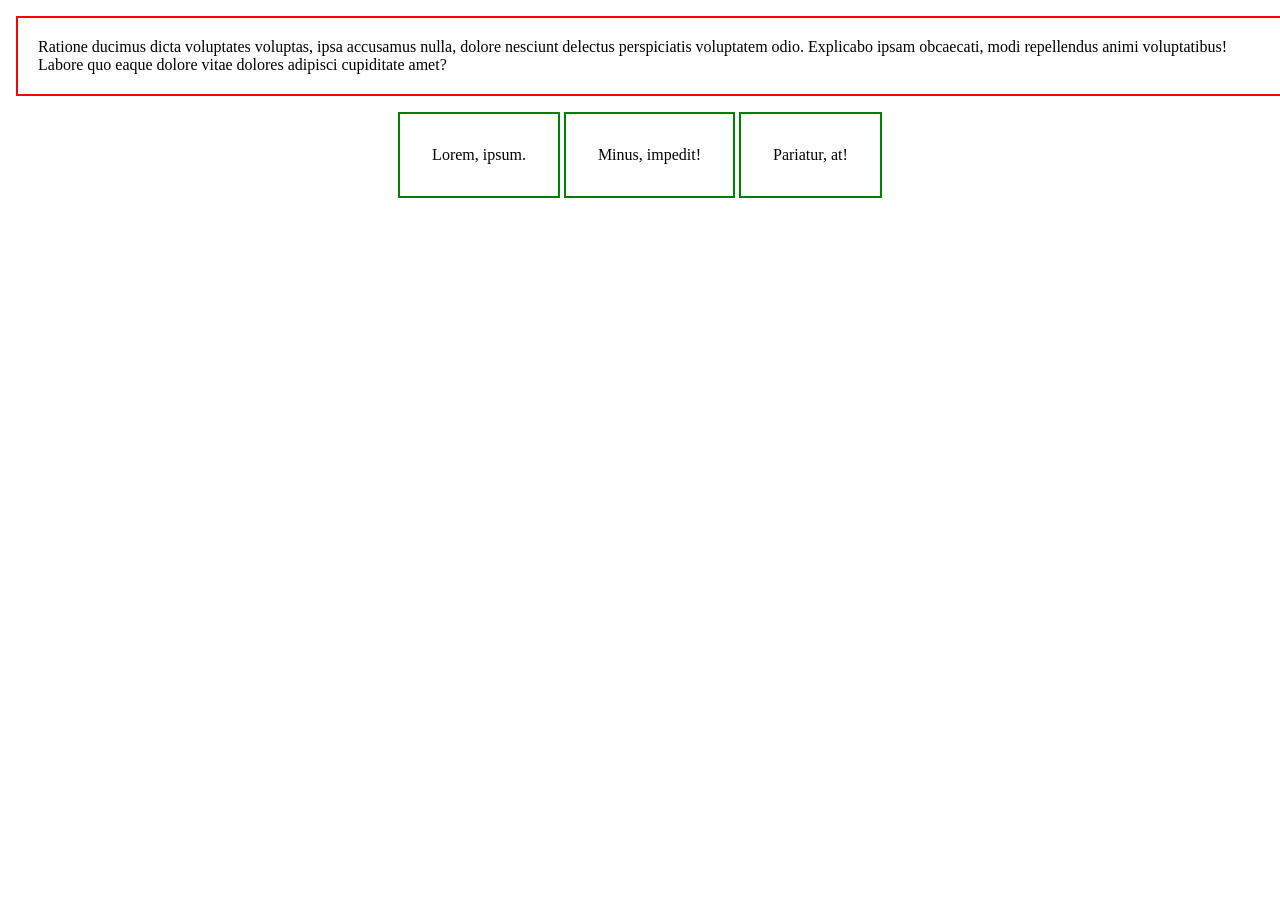
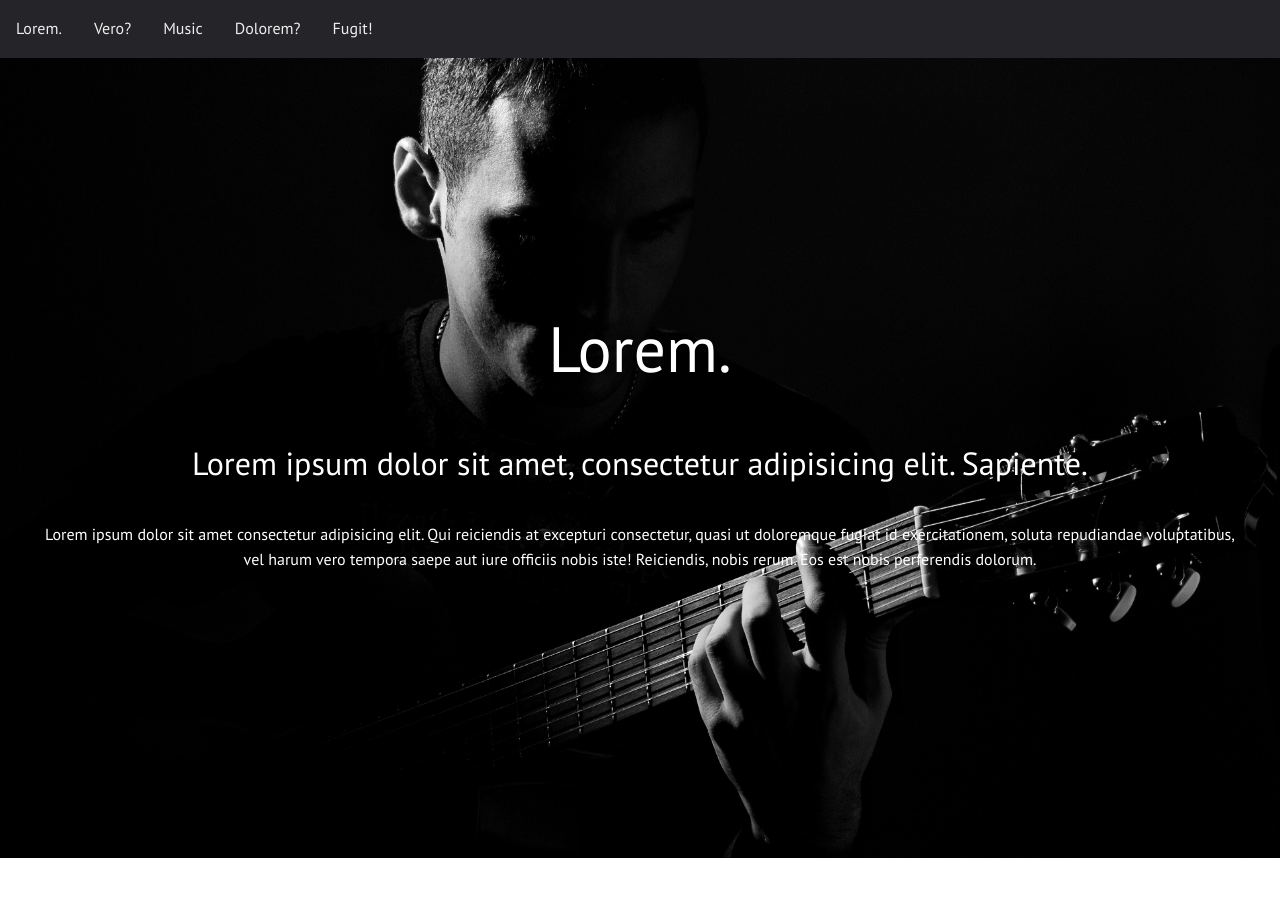
Before and after one commit to pecourses/pe2024-1-css, a plain HTML site: page index.html in a window 1280 px wide. Before the commit the page ends 800 px from the top, so only its background shows below. Drawn offline with Linux system fonts and the light colour scheme.

Commit message:
Add myTunes example

```diff
--- /dev/null
+++ b/assets/css/reset.css
@@ -0,0 +1,129 @@
+/* http://meyerweb.com/eric/tools/css/reset/
+   v2.0 | 20110126
+   License: none (public domain)
+*/
+
+html,
+body,
+div,
+span,
+applet,
+object,
+iframe,
+h1,
+h2,
+h3,
+h4,
+h5,
+h6,
+p,
+blockquote,
+pre,
+a,
+abbr,
+acronym,
+address,
+big,
+cite,
+code,
+del,
+dfn,
+em,
+img,
+ins,
+kbd,
+q,
+s,
+samp,
+small,
+strike,
+strong,
+sub,
+sup,
+tt,
+var,
+b,
+u,
+i,
+center,
+dl,
+dt,
+dd,
+ol,
+ul,
+li,
+fieldset,
+form,
+label,
+legend,
+table,
+caption,
+tbody,
+tfoot,
+thead,
+tr,
+th,
+td,
+article,
+aside,
+canvas,
+details,
+embed,
+figure,
+figcaption,
+footer,
+header,
+hgroup,
+menu,
+nav,
+output,
+ruby,
+section,
+summary,
+time,
+mark,
+audio,
+video {
+  margin: 0;
+  padding: 0;
+  border: 0;
+  font-size: 100%;
+  font: inherit;
+  vertical-align: baseline;
+}
+/* HTML5 display-role reset for older browsers */
+article,
+aside,
+details,
+figcaption,
+figure,
+footer,
+header,
+hgroup,
+menu,
+nav,
+section {
+  display: block;
+}
+body {
+  line-height: 1;
+}
+ol,
+ul {
+  list-style: none;
+}
+blockquote,
+q {
+  quotes: none;
+}
+blockquote:before,
+blockquote:after,
+q:before,
+q:after {
+  content: "";
+  content: none;
+}
+table {
+  border-collapse: collapse;
+  border-spacing: 0;
+}
--- a/assets/css/styles.css
+++ b/assets/css/styles.css
@@ -1,22 +1,66 @@
+@font-face {
+  font-family: "PT Sans";
+  src: url("./../fonts/PT_Sans/PTSans-Regular.ttf");
+}
+
 * {
-  margin: 0;
-  padding: 0;
   box-sizing: border-box;
 }
-div {
-  border: 2px red solid;
-  padding: 20px; /* vw, vh, vmin / % / em / rem */
-  margin: 1em;
-  width: 100%;
-  /* height: 100px; */
+
+html {
+  font-size: 16px;
 }
 
-ul {
+body {
+  font-family: "PT Sans", Helvetica, sans-serif;
+  color: white;
+  line-height: 1.6;
+}
+h1 {
+  font-size: 4rem;
+  margin-bottom: 0.6em;
+}
+
+h2 {
+  font-size: 2rem;
+  margin-bottom: 1em;
+}
+a {
+  text-decoration: none;
+  color: inherit;
+  font-size: 1rem;
+}
+
+.main-header {
+  background-color: #252529;
+  color: #eeeeee;
+  font-size: 0;
+}
+
+.nav-list-item {
+  display: inline-block;
+}
+
+.nav-link {
+  display: inline-block;
+  padding: 1em;
+}
+
+.first-section {
+  background-color: #252529;
+  background-image: url("./../images/bg-image.jpeg");
+  background-repeat: no-repeat;
+  background-size: cover;
+  background-position: center;
+  min-height: 100vh;
+  padding: 15em 0 1em;
   text-align: center;
 }
 
-li {
-  display: inline-block;
-  border: 2px solid green;
-  padding: 2em;
+.center-wrapper {
+  max-width: 1276px;
+  width: 100%;
+  min-width: 320px;
+  margin: 0 auto;
+  padding: 0 2em;
 }
--- a/index.html
+++ b/index.html
@@ -4,20 +4,52 @@
     <meta charset="UTF-8" />
     <meta name="viewport" content="width=device-width, initial-scale=1.0" />
     <title>Document</title>
+    <link rel="stylesheet" href="./assets/css/reset.css" />
     <link rel="stylesheet" href="./assets/css/styles.css" />
   </head>
   <body>
-    <!-- <div style="margin: 2em">Lorem ipsum</div> -->
-    <div>
-      Ratione ducimus dicta voluptates voluptas, ipsa accusamus nulla, dolore
-      nesciunt delectus perspiciatis voluptatem odio. Explicabo ipsam obcaecati,
-      modi repellendus animi voluptatibus! Labore quo eaque dolore vitae dolores
-      adipisci cupiditate amet?
-    </div>
-    <ul>
-      <li>Lorem, ipsum.</li>
-      <li>Minus, impedit!</li>
-      <li>Pariatur, at!</li>
-    </ul>
+    <header class="main-header">
+      <nav>
+        <ul>
+          <li class="nav-list-item">
+            <a class="nav-link" href="">Lorem.</a>
+          </li>
+          <li class="nav-list-item">
+            <a class="nav-link" href="">Vero?</a>
+          </li>
+          <li class="nav-list-item">
+            <a class="nav-link" href="#music">Music</a>
+          </li>
+          <li class="nav-list-item">
+            <a class="nav-link" href="">Dolorem?</a>
+          </li>
+          <li class="nav-list-item"><a class="nav-link" href="">Fugit!</a></li>
+        </ul>
+      </nav>
+    </header>
+    <main>
+      <div class="first-section">
+        <div class="center-wrapper">
+          <h1>Lorem.</h1>
+          <section>
+            <h2>
+              Lorem ipsum dolor sit amet, consectetur adipisicing elit.
+              Sapiente.
+            </h2>
+            <p>
+              Lorem ipsum dolor sit amet consectetur adipisicing elit. Qui
+              reiciendis at excepturi consectetur, quasi ut doloremque fugiat id
+              exercitationem, soluta repudiandae voluptatibus, vel harum vero
+              tempora saepe aut iure officiis nobis iste! Reiciendis, nobis
+              rerum. Eos est nobis perferendis dolorum.
+            </p>
+          </section>
+        </div>
+      </div>
+
+      <section>
+        <h2 id="music">Music</h2>
+      </section>
+    </main>
   </body>
 </html>
```
Also changed, not shown: assets/fonts/PT_Sans/OFL.txt (added), assets/fonts/PT_Sans/PTSans-Bold.ttf (added), assets/fonts/PT_Sans/PTSans-BoldItalic.ttf (added), assets/fonts/PT_Sans/PTSans-Italic.ttf (added), assets/fonts/PT_Sans/PTSans-Regular.ttf (added), assets/images/bg-image.jpeg (added).
